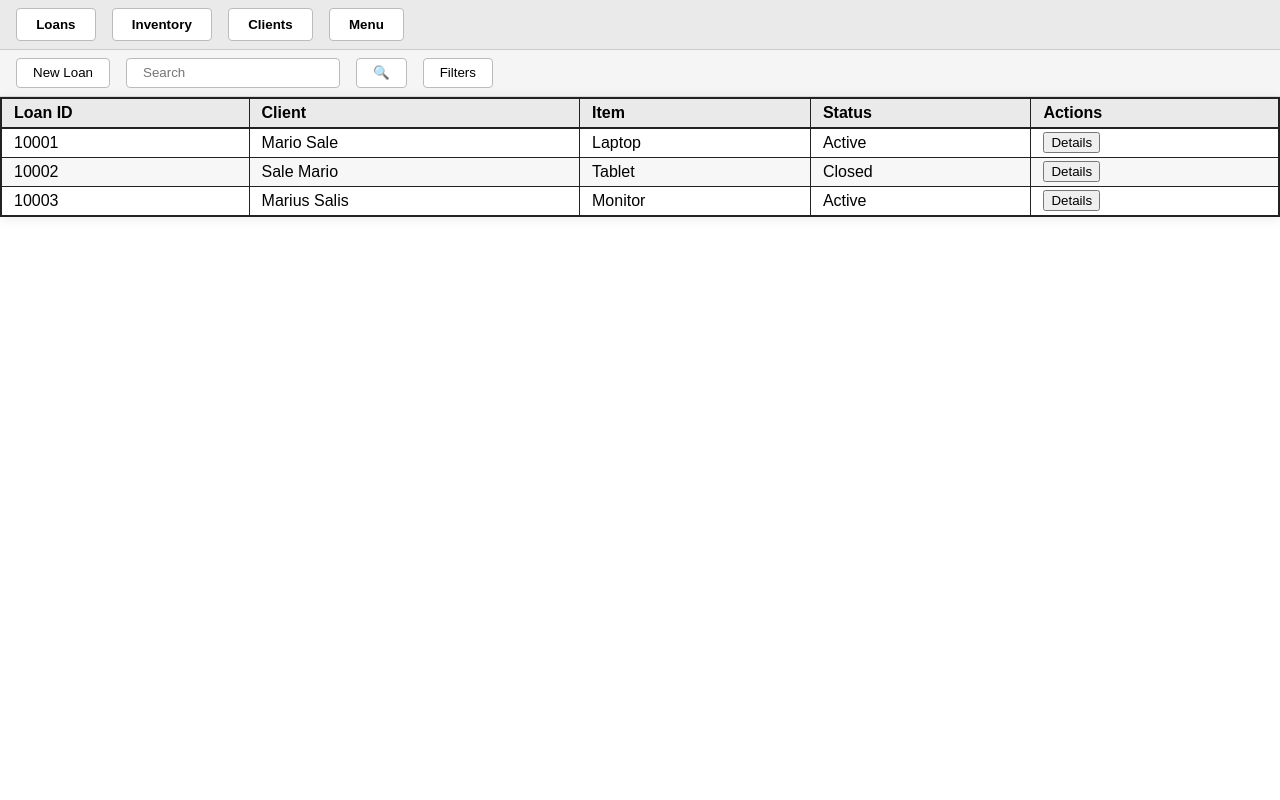
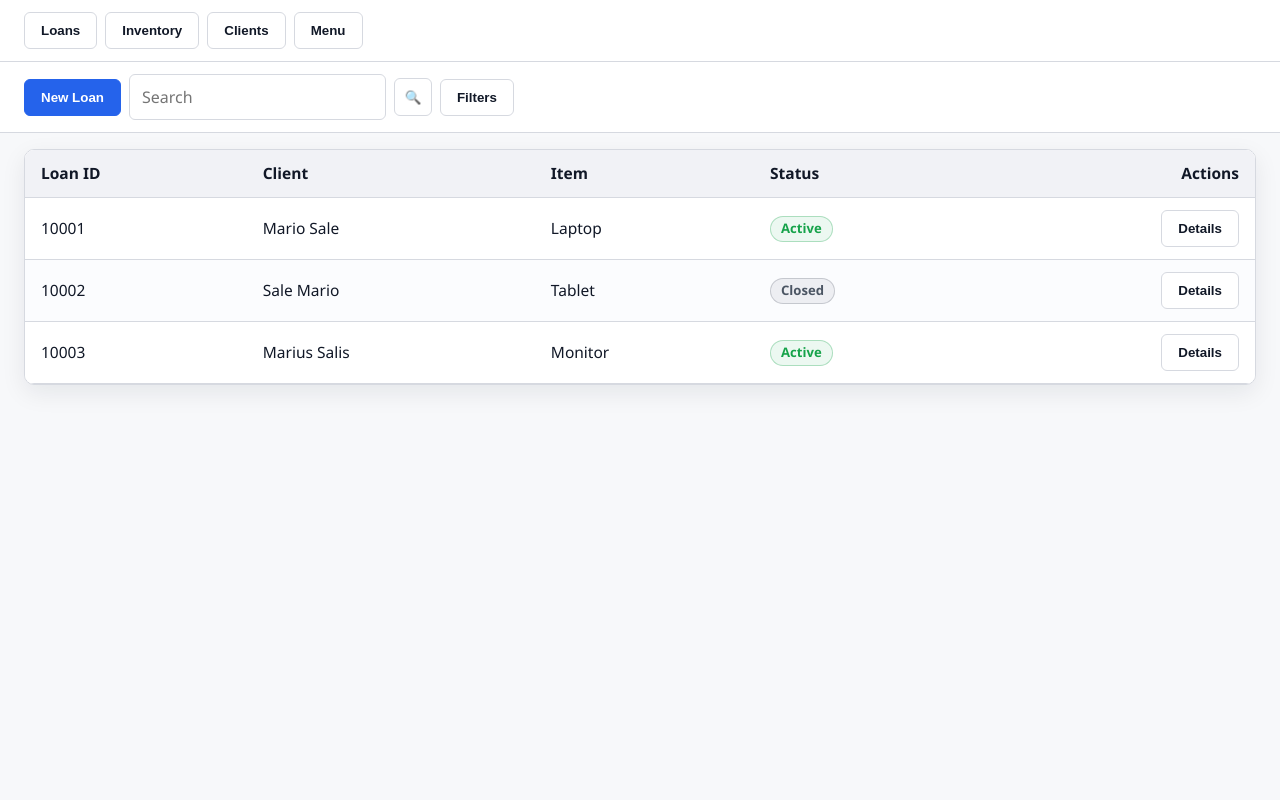
Before and after one commit to GalloFrancesco04/lab-inventory, a PHP site: page / in a window 1280 px wide. Run offline with PHP 8.4, Linux system fonts and the light colour scheme.

Commit message:
feat: add design tokens and better base ui

```diff
--- a/frontend/css/style.css
+++ b/frontend/css/style.css
@@ -1,83 +1,220 @@
-.main-table {
-    width: 100%;
-    min-width: 600px;
-    margin: 0;
-    border-collapse: collapse;
-    background: #fff;
-    border: 2px solid #222;
-    box-shadow: 0 2px 12px rgba(0,0,0,0.08);
-    table-layout: auto;
+:root {
+    --bg: #f7f8fa;
+    --surface: #ffffff;
+    --surface-muted: #f1f2f6;
+    --border: #d6d9e0;
+    --text: #111827;
+    --text-muted: #4b5563;
+    --primary: #2563eb;
+    --primary-strong: #1d4ed8;
+    --accent: #0ea5e9;
+    --success: #16a34a;
+    --warning: #eab308;
+    --danger: #dc2626;
+    --radius-sm: 6px;
+    --radius-md: 10px;
+    --shadow-sm: 0 2px 8px rgba(0,0,0,0.06);
+    --shadow-md: 0 8px 24px rgba(17,24,39,0.08);
+    --space-1: 0.25rem;
+    --space-2: 0.5rem;
+    --space-3: 0.75rem;
+    --space-4: 1rem;
+    --space-5: 1.5rem;
+    --font-main: "Manrope", "Segoe UI", system-ui, -apple-system, sans-serif;
 }
-.main-table th, .main-table td {
-    border: 1px solid #222;
-    height: 28px;
-    text-align: left;
-    padding: 0 12px;
-    vertical-align: middle;
-    font-size: 1rem;
+
+* {
+    box-sizing: border-box;
 }
-.main-table th {
-    background: #eaeaea;
-    font-weight: bold;
-    border-bottom: 2px solid #222;
-}
-.main-table tr:nth-child(even) td {
-    background: #f7f7f7;
-}
+
 body {
-    font-family: Arial, sans-serif;
-    background: #fff;
+    font-family: var(--font-main);
+    background: var(--bg);
+    color: var(--text);
     margin: 0;
     padding: 0;
+    line-height: 1.5;
+}
+
+a {
+    color: var(--primary);
+    text-decoration: none;
+}
+
+.page {
+    min-height: 100vh;
+    display: flex;
+    flex-direction: column;
 }
 
 .navbar {
     display: flex;
-    gap: 1rem;
-    background: #eaeaea;
-    padding: 0.5rem 1rem;
-    border-bottom: 1px solid #ccc;
-}
-
-.navbar button {
-    background: #fff;
-    border: 1px solid #bbb;
-    padding: 0.5rem 1.2rem;
-    border-radius: 4px;
-    cursor: pointer;
-    font-weight: bold;
+    align-items: center;
+    gap: var(--space-2);
+    background: var(--surface);
+    padding: var(--space-3) var(--space-5);
+    border-bottom: 1px solid var(--border);
+    box-shadow: var(--shadow-sm);
 }
 
 .toolbar {
     display: flex;
     align-items: center;
-    gap: 1rem;
-    padding: 0.5rem 1rem;
-    background: #f5f5f5;
-    border-bottom: 1px solid #ddd;
+    gap: var(--space-2);
+    padding: var(--space-3) var(--space-5);
+    background: var(--surface);
+    border-bottom: 1px solid var(--border);
 }
 
-.new-loan, .filters, .search-btn {
-    background: #fff;
-    border: 1px solid #bbb;
-    padding: 0.4rem 1rem;
-    border-radius: 4px;
-    cursor: pointer;
+.main-area {
+    padding: var(--space-4) var(--space-5);
+    display: flex;
+    flex-direction: column;
+    gap: var(--space-4);
 }
 
-.search-box {
-    padding: 0.4rem 1rem;
-    border: 1px solid #bbb;
-    border-radius: 4px;
-    width: 180px;
+.table-container {
+    background: var(--surface);
+    border: 1px solid var(--border);
+    border-radius: var(--radius-md);
+    box-shadow: var(--shadow-md);
+    overflow: hidden;
 }
 
-main {
-    padding: 0;
-    height: auto;
-    display: flex;
-    flex-direction: column;
-    align-items: stretch;
+.main-table {
+    width: 100%;
+    min-width: 720px;
+    margin: 0;
+    border-collapse: collapse;
+    background: var(--surface);
+    table-layout: auto;
+}
+
+.main-table th,
+.main-table td {
+    border-bottom: 1px solid var(--border);
+    text-align: left;
+    padding: var(--space-3) var(--space-4);
+    vertical-align: middle;
+    font-size: 0.97rem;
+    color: var(--text);
+}
+
+.main-table th {
+    background: var(--surface-muted);
+    font-weight: 700;
+    color: var(--text);
+}
+
+.main-table tr:nth-child(even) td {
+    background: #fbfcfe;
+}
+
+.main-table td:last-child,
+.main-table th:last-child {
+    text-align: right;
+}
+
+.btn {
+    display: inline-flex;
+    align-items: center;
+    gap: var(--space-2);
+    padding: calc(var(--space-2) + 2px) var(--space-4);
+    border-radius: var(--radius-sm);
+    border: 1px solid transparent;
+    font-weight: 600;
+    cursor: pointer;
+    background: var(--surface);
+    color: var(--text);
+    transition: all 0.15s ease;
+}
+
+.btn:hover {
+    box-shadow: var(--shadow-sm);
+}
+
+.btn:active {
+    transform: translateY(1px);
+}
+
+.btn-primary {
+    background: var(--primary);
+    color: #fff;
+    border-color: var(--primary);
+}
+
+.btn-primary:hover {
+    background: var(--primary-strong);
+    border-color: var(--primary-strong);
+}
+
+.btn-ghost {
+    background: var(--surface);
+    border-color: var(--border);
+    color: var(--text);
+}
+
+.btn-ghost:hover {
+    border-color: var(--primary);
+    color: var(--primary);
+}
+
+.btn-icon {
+    padding: var(--space-2) var(--space-2);
+    width: 38px;
+    height: 38px;
+    justify-content: center;
+}
+
+.input {
+    padding: calc(var(--space-2) + 2px) var(--space-3);
+    border: 1px solid var(--border);
+    border-radius: var(--radius-sm);
+    background: #fff;
+    min-width: 180px;
+    font: inherit;
+    color: var(--text);
+}
+
+.input:focus {
+    outline: 2px solid rgba(37,99,235,0.2);
+    border-color: var(--primary);
+}
+
+.badge {
+    display: inline-flex;
+    align-items: center;
+    gap: var(--space-1);
+    padding: 2px 10px;
+    border-radius: 999px;
+    font-size: 0.82rem;
+    font-weight: 700;
+    border: 1px solid transparent;
+    text-transform: capitalize;
+}
+
+.badge-success {
+    color: var(--success);
+    background: rgba(22,163,74,0.08);
+    border-color: rgba(22,163,74,0.3);
+}
+
+.badge-neutral {
+    color: var(--text-muted);
+    background: rgba(75,85,99,0.08);
+    border-color: rgba(75,85,99,0.25);
+}
+
+.badge-warning {
+    color: var(--warning);
+    background: rgba(234,179,8,0.12);
+    border-color: rgba(234,179,8,0.35);
+}
+
+.badge-danger {
+    color: var(--danger);
+    background: rgba(220,38,38,0.08);
+    border-color: rgba(220,38,38,0.3);
 }
 
 .hidden {
--- a/frontend/index.html
+++ b/frontend/index.html
@@ -7,20 +7,20 @@
     <link rel="stylesheet" href="css/style.css">
     <script type="module" src="js/app.js"></script>
 </head>
-<body>
+<body class="page">
     <nav class="navbar">
-        <button id="button-loans">Loans</button>
-        <button id="button-inventory">Inventory</button>
-        <button id="button-clients">Clients</button>
-        <button id="button-menu">Menu</button>
+        <button class="btn btn-ghost" id="button-loans">Loans</button>
+        <button class="btn btn-ghost" id="button-inventory">Inventory</button>
+        <button class="btn btn-ghost" id="button-clients">Clients</button>
+        <button class="btn btn-ghost" id="button-menu">Menu</button>
     </nav>
     <section class="toolbar">
-        <button class="new-loan">New Loan</button>
-        <input type="text" placeholder="Search" class="search-box">
-        <button class="search-btn">🔍</button>
-        <button class="filters">Filters</button>
+        <button class="btn btn-primary">New Loan</button>
+        <input type="text" placeholder="Search" class="input">
+        <button class="btn btn-ghost btn-icon" aria-label="Search">🔍</button>
+        <button class="btn btn-ghost">Filters</button>
     </section>
-    <main>
+    <main class="main-area">
         <!-- Loans View -->
         <div class="table-container" id="loans-view">
             <table class="main-table">
@@ -34,9 +34,9 @@
                     </tr>
                 </thead>
                 <tbody>
-                    <tr><td>10001</td><td>Mario Sale</td><td>Laptop</td><td>Active</td><td><button>Details</button></td></tr>
-                    <tr><td>10002</td><td>Sale Mario</td><td>Tablet</td><td>Closed</td><td><button>Details</button></td></tr>
-                    <tr><td>10003</td><td>Marius Salis</td><td>Monitor</td><td>Active</td><td><button>Details</button></td></tr>
+                    <tr><td>10001</td><td>Mario Sale</td><td>Laptop</td><td><span class="badge badge-success">Active</span></td><td><button class="btn btn-ghost">Details</button></td></tr>
+                    <tr><td>10002</td><td>Sale Mario</td><td>Tablet</td><td><span class="badge badge-neutral">Closed</span></td><td><button class="btn btn-ghost">Details</button></td></tr>
+                    <tr><td>10003</td><td>Marius Salis</td><td>Monitor</td><td><span class="badge badge-success">Active</span></td><td><button class="btn btn-ghost">Details</button></td></tr>
                 </tbody>
             </table>
         </div>
@@ -54,9 +54,9 @@
                     </tr>
                 </thead>
                 <tbody>
-                    <tr><td>20001</td><td>Notebook</td><td>Electronics</td><td>Available</td><td>Lab 1</td><td><button>Details</button></td></tr>
-                    <tr><td>20002</td><td>Tablet</td><td>Electronics</td><td>Loaned</td><td>Lab 2</td><td><button>Details</button></td></tr>
-                    <tr><td>20003</td><td>Monitor</td><td>Electronics</td><td>Available</td><td>Lab 3</td><td><button>Details</button></td></tr>
+                    <tr><td>20001</td><td>Notebook</td><td>Electronics</td><td><span class="badge badge-success">Available</span></td><td>Lab 1</td><td><button class="btn btn-ghost">Details</button></td></tr>
+                    <tr><td>20002</td><td>Tablet</td><td>Electronics</td><td><span class="badge badge-warning">Loaned</span></td><td>Lab 2</td><td><button class="btn btn-ghost">Details</button></td></tr>
+                    <tr><td>20003</td><td>Monitor</td><td>Electronics</td><td><span class="badge badge-success">Available</span></td><td>Lab 3</td><td><button class="btn btn-ghost">Details</button></td></tr>
                 </tbody>
             </table>
         </div>
```
